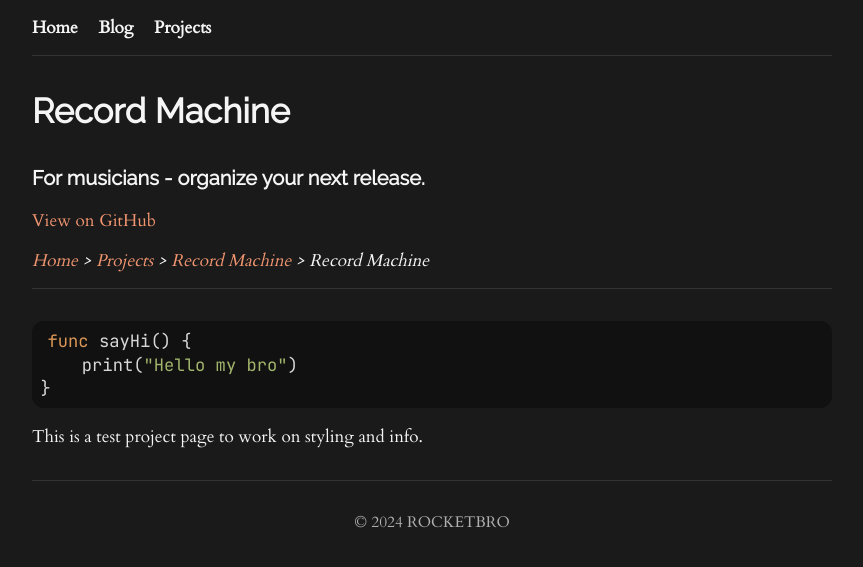
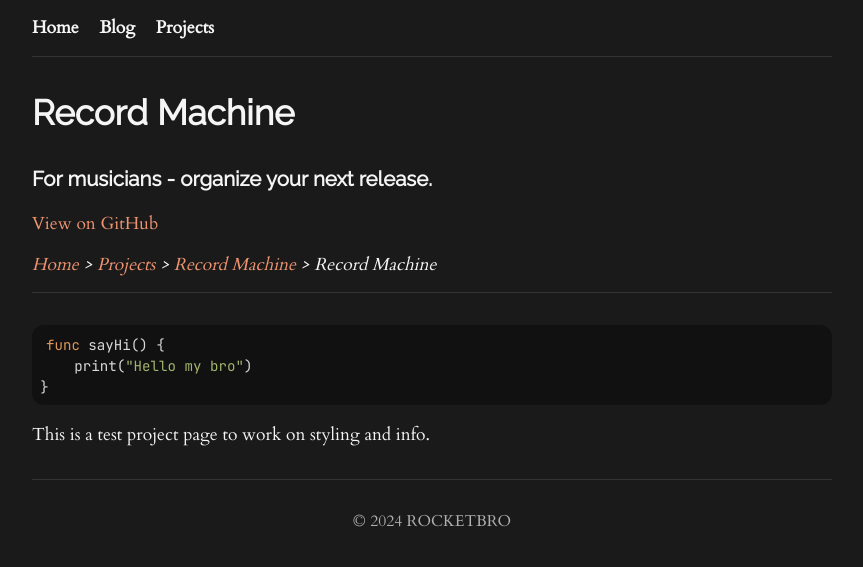
Before and after one commit to rocketbro/rocketbro.github.io, a Jekyll site: the page built from _projects/record-machine.md, in a window 1280 px wide. Shown: the top 567 px of the page, without its empty margins (208-1071 px from the left). Built offline with Jekyll 4.4.1, drawn with Linux system fonts in a browser that asks for light colours.

Commit message:
more font updates

```diff
--- a/assets/css/_sass/_base.scss
+++ b/assets/css/_sass/_base.scss
@@ -1,7 +1,7 @@
 // Base styles
 body {
   font-family: $font-family-base;
-  font-size: 107.25%;
+  font-size: 109.25%;
   line-height: $line-height-base;
   max-width: $max-width;
   margin: 0 auto;
@@ -29,6 +29,7 @@ a {
 
 pre, code {
   font-family: $font-family-code;
+  font-size: 90%;
   background-color: darken($background-color, 5%);
   padding: 0.2em 0.4em;
   border-radius: 3px;
```
